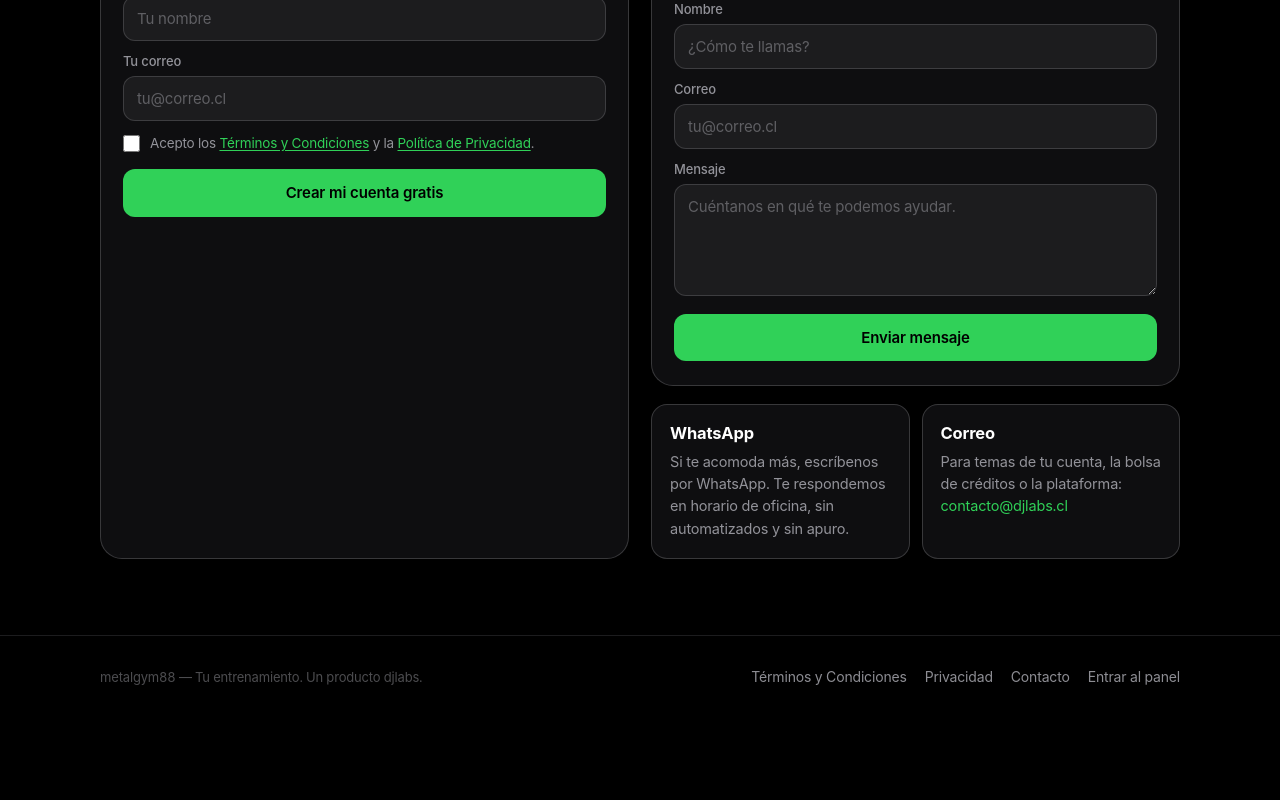
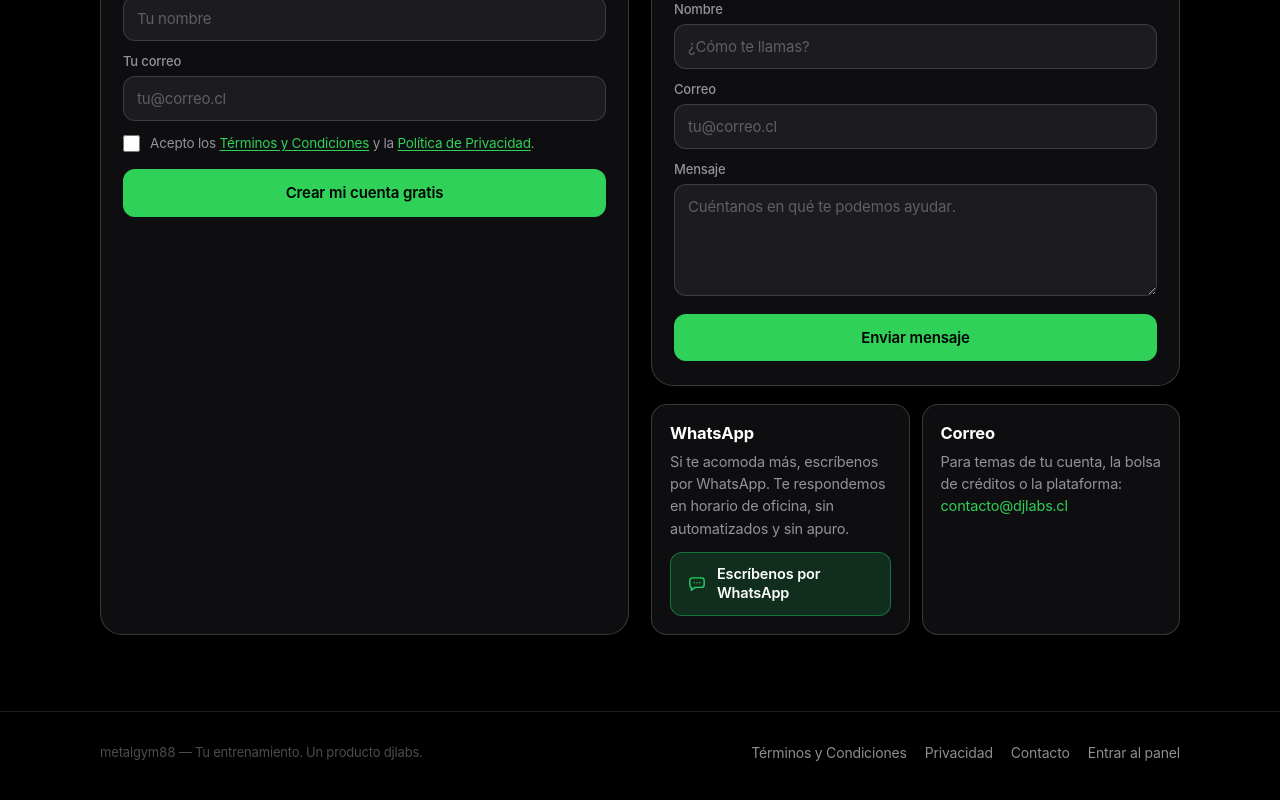
Before and after one commit to jacktravolta/metalgym88.djlabs.cl, a React (Vite) app: page / in a window 1280 px wide. Shown: the part 2537-3337 px from the top of the page. Before the commit the page ends 3267 px from the top, so only its background shows below. Built offline with nearby package versions, Linux system fonts and the light colour scheme.

Commit message:
feat(landing): show the WhatsApp button with the metalgym88 number

```diff
--- a/src/views/Landing.jsx
+++ b/src/views/Landing.jsx
@@ -23,9 +23,10 @@ import { requestMagicLink } from '../lib/platform/auth.js'
 import { phttp } from '../lib/platform/http.js'
 import '../landing.css'
 
-/* The WhatsApp number of the metalgym88 line. Empty until the owner confirms
-   it; while it is empty the button is not rendered (never a broken link). */
-export const WHATSAPP_NUMBER = ''
+/* The WhatsApp number of the metalgym88 line (owner-confirmed on 2026-11-04).
+   The link strips everything that is not a digit, so the format here is only
+   for the humans reading the code. */
+export const WHATSAPP_NUMBER = '+56 9 8806 8917'
 
 const SHOWCASE = [
   { id: '0025', caption: 'Press banca con barra' },
```
